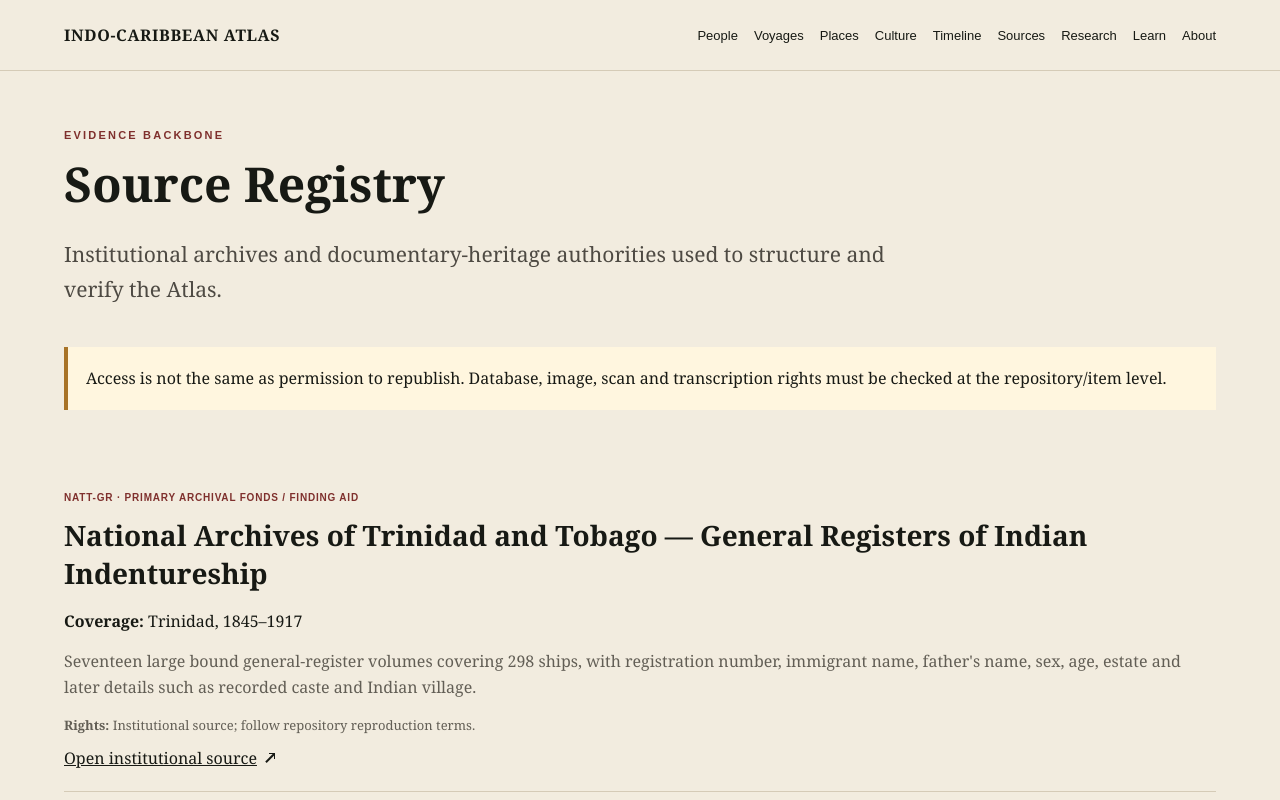
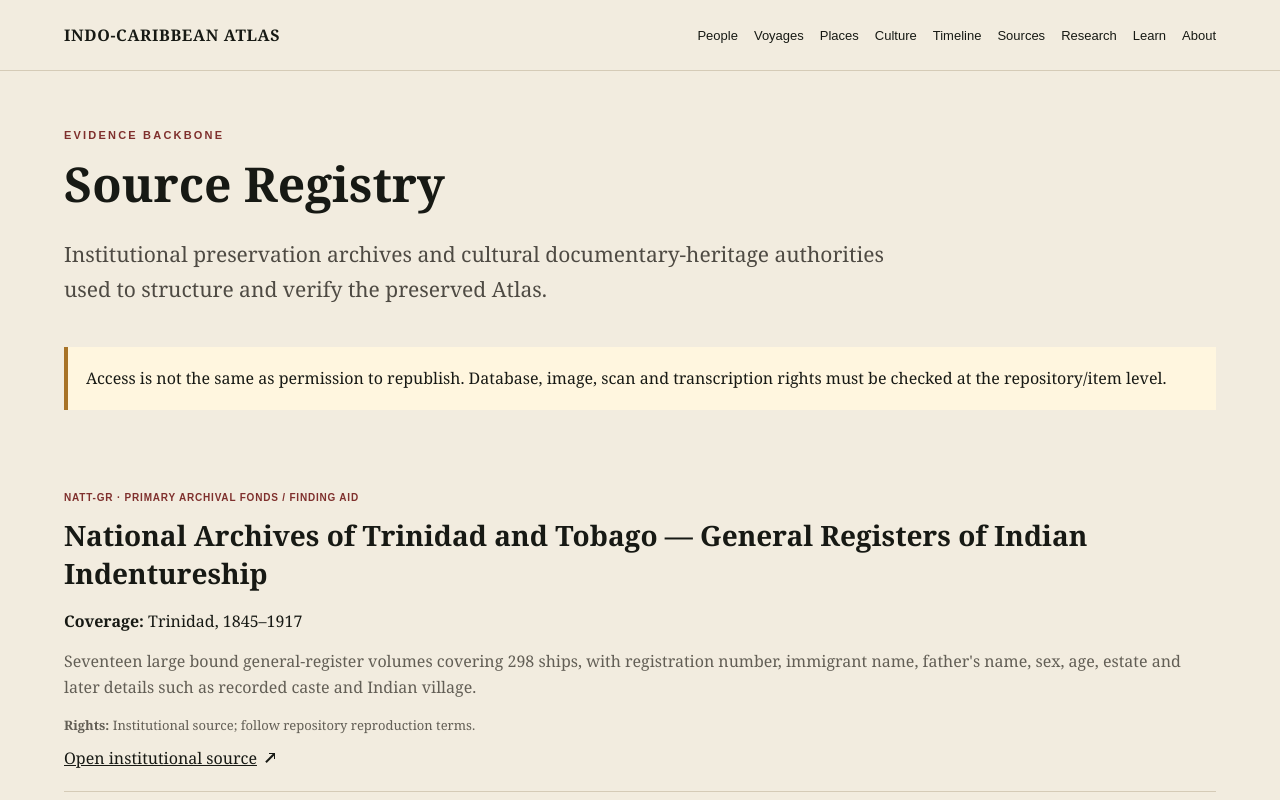
Before and after one commit to PVirgil/Indo-Caribbean-Atlas, a Next.js app: page /sources in a window 1280 px wide. Shown: the top 800 px of the page. Built offline with nearby package versions, Linux system fonts and the light colour scheme.

Commit message:
Update description in page.tsx for clarity

```diff
--- a/app/sources/page.tsx
+++ b/app/sources/page.tsx
@@ -11,8 +11,8 @@
         <div className="ey">Evidence backbone</div>
         <h1>Source Registry</h1>
         <p className="lead">
-          Institutional archives and documentary-heritage authorities used to
-          structure and verify the Atlas.
+          Institutional preservation archives and cultural documentary-heritage authorities used to
+          structure and verify the preserved Atlas.
         </p>
       </header>
 
```
